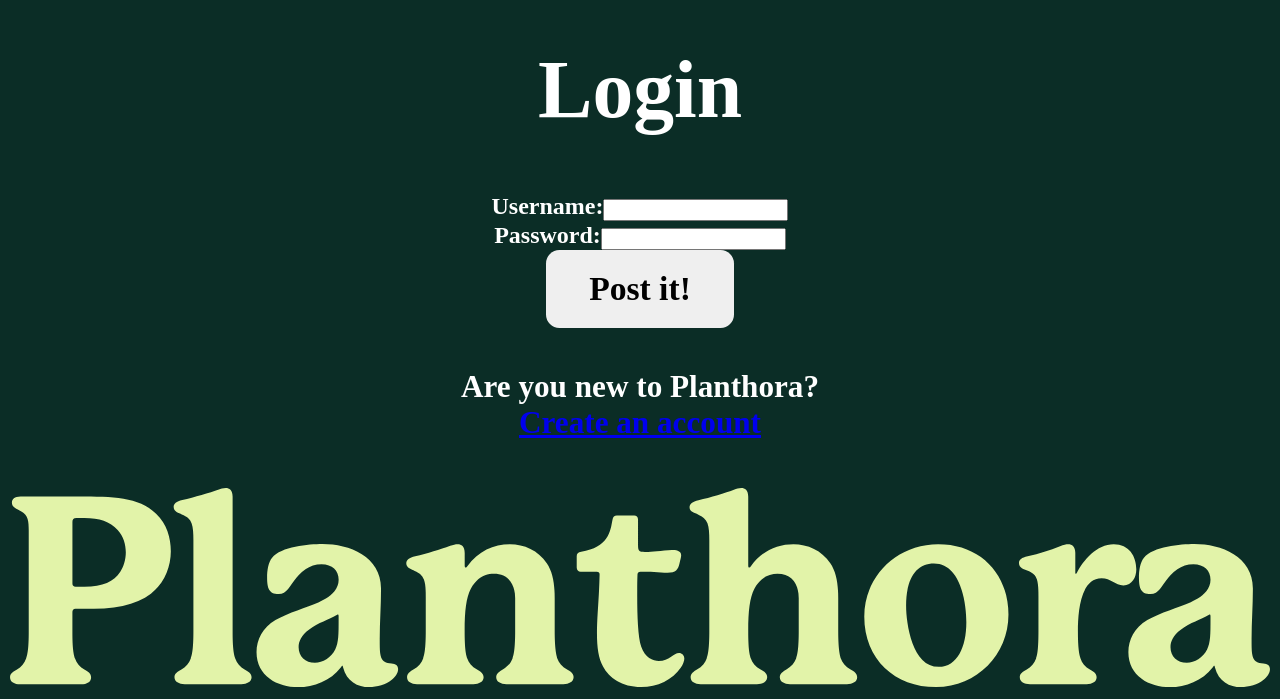
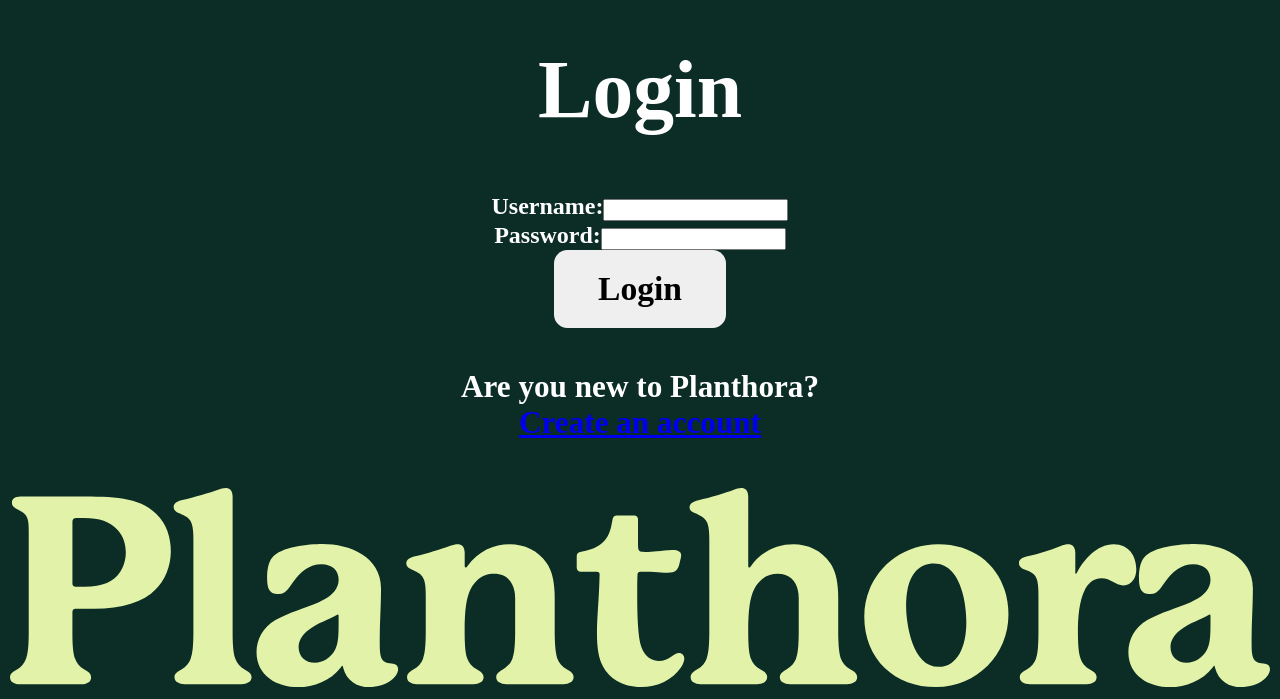
Before and after one commit to Gus14939/GustavoJimenez-t3a2-b-frontend, a React (Create React App) app: page /profile/login in a window 1280 px wide. Shown: the part 1443-2142 px from the top of the page. Built offline with nearby package versions, Linux system fonts and the light colour scheme.

Commit message:
fix: login button

```diff
--- a/src/pages/profile/Profile_Login.js
+++ b/src/pages/profile/Profile_Login.js
@@ -19,7 +19,7 @@ const ProfileLogin = () => {
           </div>
 
           <div className="formButton">
-            <button type="submit">Post it!</button>
+            <button type="submit">Login</button>
           </div>
         </form>
         <div className="toggleSingupLogin">
```
